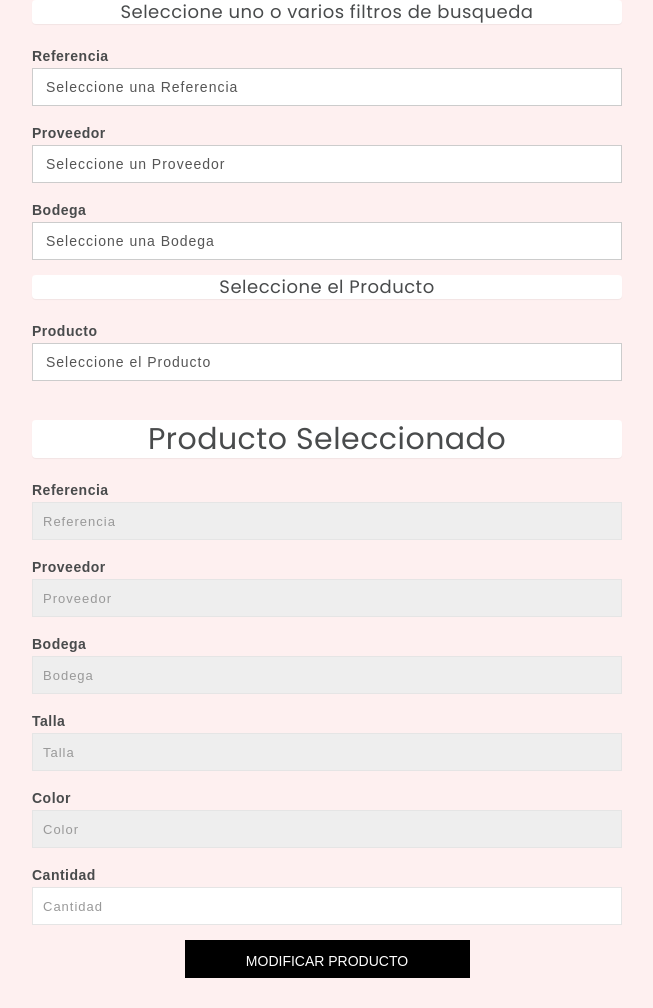
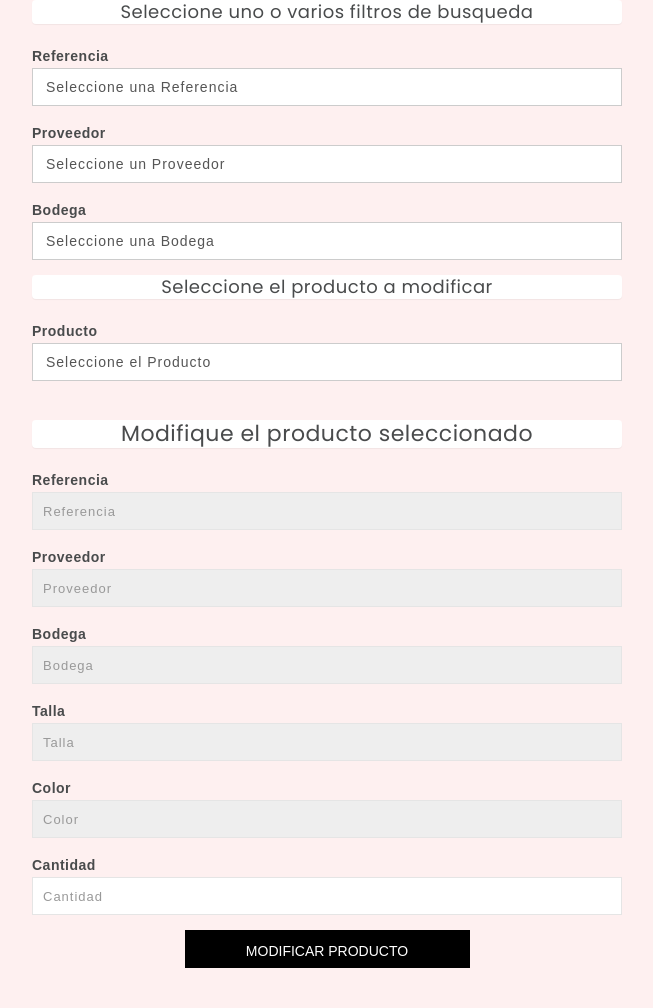
Before and after one commit to Marthox1999/Nova, a Django app: template templates/inventario/productosModificar.html in a window 1280 px wide. Shown: the part 176-1184 px from the top of the page, without its empty margins (313-966 px from the left). After the commit the page ends 1144 px from the top, so only its background shows below. Run offline with Django 3.2, Linux system fonts and the light colour scheme; the template is opened without the code that fills it, so the values that code supplies are empty; some libraries are stand-ins or nearby versions.

Commit message:
#21 más cambios en titulo para la claridad del usuario

```diff
--- a/templates/inventario/productosModificar.html
+++ b/templates/inventario/productosModificar.html
@@ -72,7 +72,7 @@
 
           <div class="panel-login panel">
             <center>
-              <h4> Seleccione el Producto </h4>
+              <h4> Seleccione el producto a modificar</h4>
             </center>
           </div>
 
@@ -95,7 +95,7 @@
           <div class="form-group">
             <div class="panel-login panel">
               <center>
-                <h2> Producto Seleccionado </h2>
+                <h3> Modifique el producto seleccionado </h3>
               </center>
             </div>
           </div>
```
